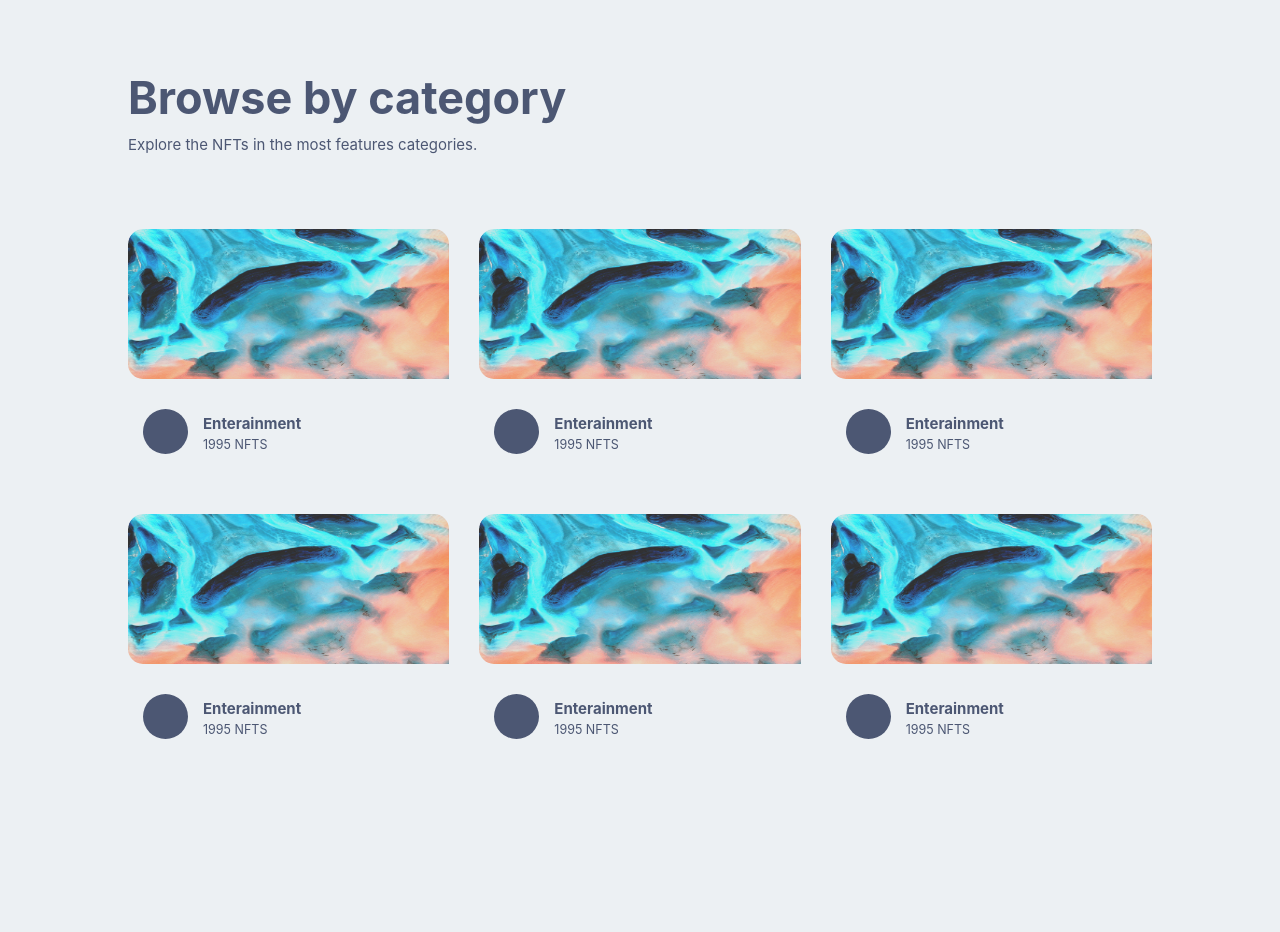
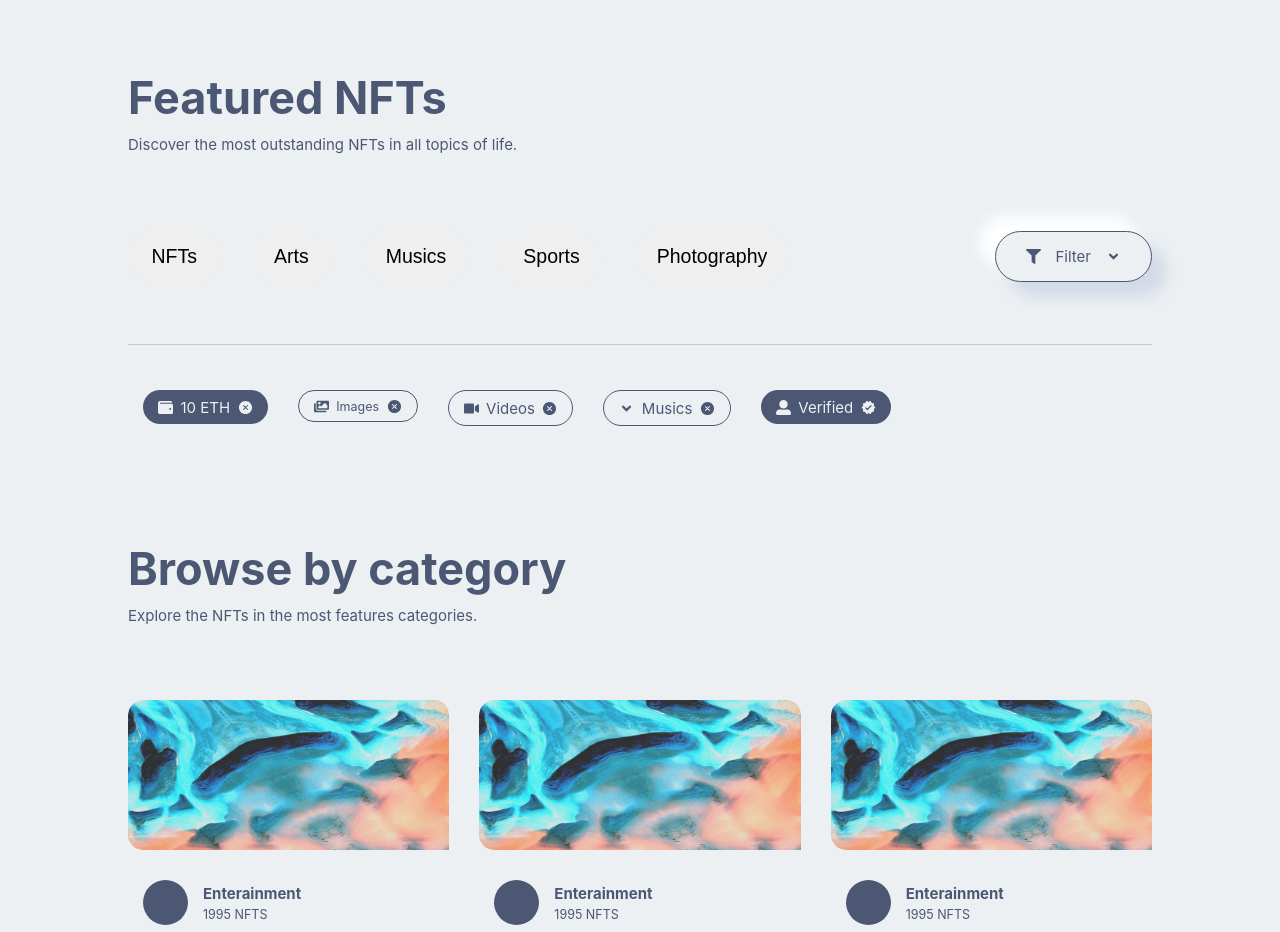
Before and after one commit to Chien-2112/WEB3_NFT_MARKETPLACE_DATN, a Next.js app in the folder frontend/: page / in a window 1280 px wide. Shown: the part 2360-3292 px from the top of the page. Built offline with nearby package versions, Linux system fonts and the light colour scheme.

Commit message:
implement filter section

```diff
--- /dev/null
+++ b/frontend/components/Filter/Filter.jsx
@@ -0,0 +1,135 @@
+'use client';
+
+import React, { useState } from 'react';
+import {
+	FaFilter,
+	FaAngleDown,
+	FaAngleUp,
+	FaWallet,
+	FaMusic,
+	FaVideo,
+	FaImages,
+	FaUserAlt,
+} from 'react-icons/fa';
+import { AiFillCloseCircle } from 'react-icons/ai';
+import { MdVerified } from 'react-icons/md';
+import { TiTick } from 'react-icons/ti';
+
+// INTERNAL IMPORT.
+import Style from "./Filter.module.css";
+
+const Filter = () => {
+	const [ filter, setFilter ] = useState(true);
+	const [ image, setImage ] = useState(true);
+	const [ video, setVideo ] = useState(true);
+	const [ music, setMusic ] = useState(true);
+
+	// FUNCTION SECTION.
+	const openFilter = () => {
+		if(!filter) {
+			setFilter(true);
+		} else {
+			setFilter(false);
+		}
+	}
+
+	const openImage = () => {
+		if(!image) {
+			setImage(true);
+		} else {
+			setImage(false);
+		}
+	}
+
+	const openVideo = () => {
+		if(!video) {
+			setVideo(true);
+		} else {
+			setVideo(false);
+		}
+	}
+
+	const openMusic = () => {
+		if(!video) {
+			setMusic(true);
+		} else {
+			setMusic(false);
+		}
+	}
+
+	return (
+		<div className={Style.filter}>
+			<div className={Style.filter_box}>
+				<div className={Style.filter_box_left}>
+					<button onClick={() => {}}>NFTs</button>
+					<button onClick={() => {}}>Arts</button>
+					<button onClick={() => {}}>Musics</button>
+					<button onClick={() => {}}>Sports</button>
+					<button onClick={() => {}}>Photography</button>
+				</div>
+
+				<div className={Style.filter_box_right}>
+					<div
+						className={Style.filter_box_right_box}
+						onClick={() => openFilter()}
+					>
+						<FaFilter />
+						<span>Filter</span> {filter ? <FaAngleDown /> : <FaAngleUp/>}
+					</div>
+				</div>
+			</div>
+
+			{
+				filter && (
+					<div className={Style.filter_box_items}>
+						<div className={Style.filter_box_items_box}>
+							<div className={Style.filter_box_items_box_item}>
+								<FaWallet /> <span>10 ETH</span>
+								<AiFillCloseCircle />
+							</div>
+						</div>
+
+						<div className={Style.filter_box_items_box}>
+							<div
+								className={Style.filter_box_items_box_item_trans}
+								onClick={() => openImage()}
+							>
+								<FaImages /> <small>Images</small>
+								{ image ? <AiFillCloseCircle /> : <TiTick /> }
+							</div>
+						</div>
+
+						<div className={Style.filter_box_items_box}>
+							<div
+								className={Style.filter_box_items_box_item_trans}
+								onClick={() => openVideo()}
+							>
+								<FaVideo /> <span>Videos</span>
+								{ video ? <AiFillCloseCircle /> : <TiTick />}
+							</div>
+						</div>
+
+						<div className={Style.filter_box_items_box}>
+							<div
+								className={Style.filter_box_items_box_item_trans}
+								onClick={() => openMusic()}
+							>
+								<FaAngleDown /> <span>Musics</span>
+								{ music ? <AiFillCloseCircle /> : <TiTick />}
+							</div>
+						</div>
+
+						<div className={Style.filter_box_items_box}>
+							<div className={Style.filter_box_items_box_item}>
+								<FaUserAlt /> <span>Verified</span>
+								<MdVerified />
+							</div>
+						</div>
+					</div>
+				)
+			}
+		</div>
+	)
+}
+
+export default Filter;
--- /dev/null
+++ b/frontend/components/Filter/Filter.module.css
@@ -0,0 +1,204 @@
+
+.filter {
+	padding: 4rem 0;
+	width: 100%;
+}
+
+.filter_box {
+	width: 80%;
+	margin: 0 auto;
+
+	display: flex;
+	align-items: center;
+	justify-content: space-between;
+	padding-bottom: 4rem;
+}
+
+.filter_box_left {
+	display: flex;
+	gap: 2rem;
+}
+
+.filter_box_left button {
+	border: none;
+	outline: none;
+	padding: 1rem 1.5rem;
+	border-radius: 2rem;
+	border: 1px solid var(--main-bg-color);
+	transition: all .3s ease-in;
+	font-size: 1.3rem;
+	cursor: pointer;
+}
+
+.filter_box_left button:hover {
+	border: 1px solid var(--icons-color);
+	color: var(--icons-color);
+	box-shadow: var(--box-shadow);
+}
+
+.filter_box_right_box {
+	border: 1px solid var(--icons-color);
+	padding: 1rem 2rem;
+	border-radius: 2rem;
+	color: var(--icons-color);
+	box-shadow: var(--box-shadow);
+	cursor: pointer;
+	display: flex;
+	align-items: center;
+	gap: 1rem;
+	background-color: var(--main-bg-color);
+}
+
+.filter_box_items {
+	width: 80%;
+	margin: 0 auto;
+	display: flex;
+	padding: 2rem 0;
+	border-top: 1px solid var(--icons-light-color);
+}
+
+.filter_box_items_box {
+	padding: 1rem;
+}
+
+.filter_box_items_box_item {
+	background-color: var(--icons-color);
+	padding: .5rem 1rem;
+	border-radius: 2rem;
+	color: var(--main-bg-color);
+	cursor: pointer;
+
+	display: flex;
+	align-items: center;
+	gap: .5rem;
+}
+
+.filter_box_items_box_item_trans {
+	border: 1px solid var(--icons-color);
+	color: var(--icons-color);
+	padding: .5rem 1rem;
+	border-radius: 2rem;
+	cursor: pointer;
+
+	display: flex;
+	align-items: center;
+	gap: .5rem;
+}
+
+@media screen and (min-device-width: 320px) and
+(max-device-width: 375px) {
+	.filter_box {
+		display: grid;
+		gap: 4rem;
+	}
+	.filter_box_left {
+		display: grid;
+		grid-template-columns: repeat(3, 1fr);
+		gap: .5rem;
+	}
+
+	.filter_box_left button {
+		padding: .2rem;
+	}
+
+	.filter_box_items {
+		width: 90%;
+		display: grid;
+		grid-template-columns: repeat(2, 1fr);
+		gap: .5rem;
+	}
+
+	.filter_box_right_box {
+		display: flex;
+		align-items: center;
+		justify-content: center;
+		gap: 4rem;
+		padding-inline: 2rem;
+	}
+
+	.filter_box_items_box_item {
+		justify-content: space-between;
+	}
+
+	.filter_box_items_box_item_trans {
+		justify-content: space-between;
+	}
+}
+
+@media screen and (min-device-width: 377px) and
+(max-device-width: 425px) {
+	.filter_box {
+		display: grid;
+		gap: 4rem;
+		width: 90%;
+	}
+	.filter_box_left {
+		display: grid;
+		grid-template-columns: repeat(3, 1fr);
+	}
+
+	.filter_box_left button {
+		padding: 1rem;
+	}
+
+	.filter_box_items {
+		display: grid;
+		width: 90%;
+		grid-template-columns: repeat(2, 1fr);
+	}
+
+	.filter_box_right_box {
+		display: flex;
+		align-items: center;
+		justify-content: center;
+		gap: 4rem;
+		padding-inline: 2rem;
+	}
+
+	.filter_box_items_box_item {
+		justify-content: space-between;
+	}
+
+	.filter_box_items_box_item_trans {
+		justify-content: space-between;
+	}
+}
+
+@media screen and (min-device-width: 427px) and
+(max-device-width: 786px) {
+	.filter_box {
+		display: grid;
+		gap: 4rem;
+		width: 90%;
+	}
+	.filter_box_left {
+		display: grid;
+		grid-template-columns: repeat(3, 1fr);
+	}
+
+	.filter_box_left button {
+		padding: 1rem;
+	}
+
+	.filter_box_items {
+		display: grid;
+		width: 90%;
+		grid-template-columns: repeat(2, 1fr);
+	}
+
+	.filter_box_right_box {
+		display: flex;
+		align-items: center;
+		justify-content: center;
+		gap: 4rem;
+		padding-inline: 2rem;
+	}
+
+	.filter_box_items_box_item {
+		justify-content: space-between;
+	}
+
+	.filter_box_items_box_item_trans {
+		justify-content: space-between;
+	}
+}
--- a/frontend/components/componentsindex.js
+++ b/frontend/components/componentsindex.js
@@ -7,5 +7,17 @@
 import Subscribe from "./Subscribe/Subscribe";
 import Title from "./Title/Title";
 import Category from "./Category/Category";
+import Filter from "./Filter/Filter";
 
-export { Button, Footer, NavBar, HeroSection, Service, BigNFTSlider, Subscribe, Title, Category };
+export {
+	Button,
+	Footer,
+	NavBar,
+	HeroSection,
+	Service,
+	BigNFTSlider,
+	Subscribe,
+	Title,
+	Category,
+	Filter,
+};
--- a/frontend/src/app/page.js
+++ b/frontend/src/app/page.js
@@ -9,6 +9,7 @@
   Subscribe,
   Title,
   Category,
+  Filter
 } from "../../components/componentsindex";
 
 export default function Home() {
@@ -18,6 +19,11 @@
       <Service />
       <BigNFTSlider />
       <Title
+        heading="Featured NFTs"
+        paragraph="Discover the most outstanding NFTs in all topics of life."
+      />
+      <Filter />
+      <Title
         heading="Browse by category"
         paragraph="Explore the NFTs in the most features categories."
       />
```
Also changed, not shown: frontend/components/Category/Category.jsx (line endings or trailing spaces).
